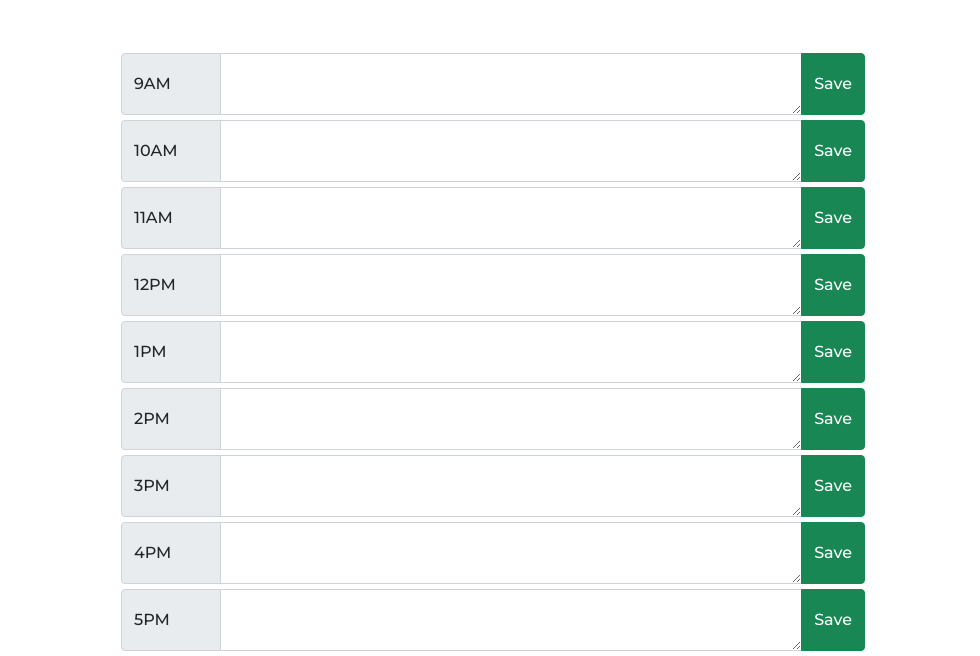
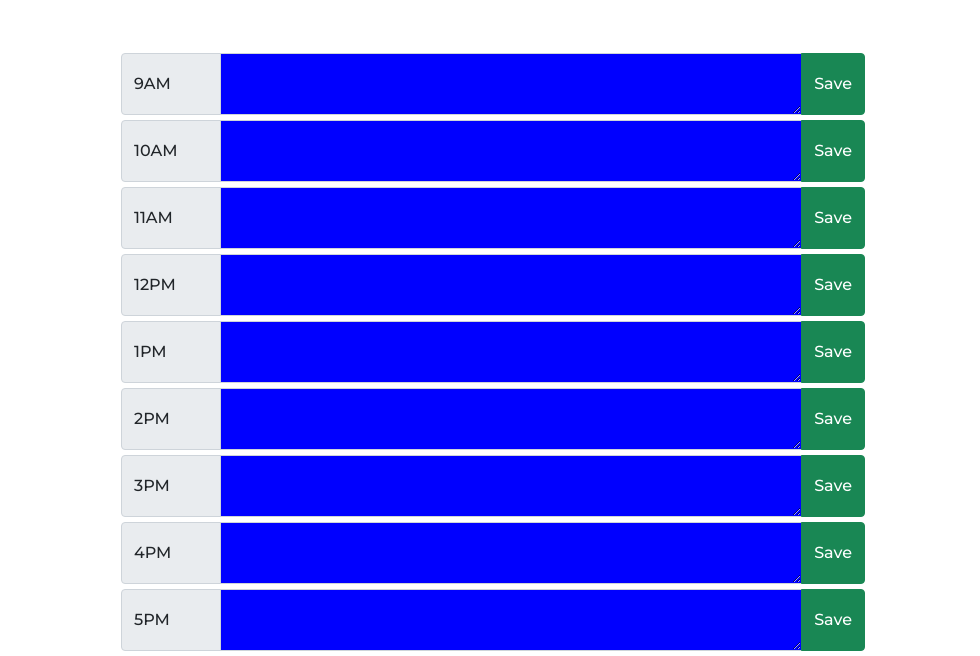
Before and after one commit to tjvig94/daily-planner, a plain HTML site: page index.html in a window 1280 px wide. Shown: the part 187-843 px from the top of the page, without its empty margins (147-1127 px from the left). Drawn offline with nearby package versions, Linux system fonts and the light colour scheme.

Commit message:
Textarea changes color based on current time

```diff
--- a/assets/js/script.js
+++ b/assets/js/script.js
@@ -1,28 +1,38 @@
 $(document).ready(function() {
 
+    let now = dayjs();
+
+    const hourRows = [
+        "nine-am", "ten-am", "eleven-am", "twelve-pm", "one-pm", "two-pm", "three-pm", "four-pm", "five-pm"
+    ]
+
+    // function to get the task associated with the time from local storage
     function displayTask(time) {
         $("#" + time).val(localStorage.getItem(time));
     };
-
-    displayTask("nine-am");
-    displayTask("ten-am");
-    displayTask("eleven-am");
-    displayTask("twelve-pm");
-    displayTask("one-pm");
-    displayTask("two-pm");
-    displayTask("three-pm");
-    displayTask("four-pm");
-    displayTask("five-pm");
-
+    // place the task in each associated time row
+    hourRows.forEach(element => {
+        displayTask(element);
+    });
+    // saves task written in textbox to local storage
     function saveTask() {
         let currentHour = $(this).data("time");
         let currentTask = $("#" + currentHour).val();
-        let currentTaskBox = $("#" + currentHour);
         if (currentTask !== "") {
             localStorage.setItem(currentHour, currentTask);
-
         };
     };
 
+    hourRows.forEach(element => {
+        let currentElement = $("#" + element);
+        if (currentElement.data("hour") == now.$H) {
+            currentElement.css("background-color", "green");
+        } else if (currentElement.data("hour") < now.$H) {
+            currentElement.css("background-color", "gray");
+        } else if (currentElement.data("hour") > now.$H) {
+            currentElement.css("background-color", "blue")
+        };
+    });
+    // Save function when the save button is clicked
     $(".btn").on("click", saveTask);
 });
--- a/index.html
+++ b/index.html
@@ -32,61 +32,61 @@
             <div class="row">
                 <div class="input-group">
                     <span class="input-group-text">9AM</span>
-                    <textarea id="nine-am" class="form-control hour-input" data-time="nine-am" aria-label="With textarea"></textarea>
+                    <textarea id="nine-am" class="form-control" data-hour="9" aria-label="With textarea"></textarea>
                     <button type="button" class="btn btn-success" data-time="nine-am">Save</button>
                 </div>
             </div>
             <div class="row">
                 <div class="input-group">
                     <span class="input-group-text hour-input">10AM</span>
-                    <textarea id="ten-am"class="form-control" aria-label="With textarea"></textarea>
+                    <textarea id="ten-am"class="form-control" data-hour="10" aria-label="With textarea"></textarea>
                     <button type="button" class="btn btn-success" data-time="ten-am">Save</button>
                 </div>
             </div>
             <div class="row">
                 <div class="input-group">
                     <span class="input-group-text hour-input">11AM</span>
-                    <textarea id="eleven-am" class="form-control" aria-label="With textarea"></textarea>
+                    <textarea id="eleven-am" class="form-control" data-hour="11" aria-label="With textarea"></textarea>
                     <button type="button" class="btn btn-success" data-time="eleven-am">Save</button>
                 </div>
             </div>
             <div class="row">
                 <div class="input-group">
                     <span class="input-group-text hour-input">12PM</span>
-                    <textarea id="twelve-pm" class="form-control" aria-label="With textarea"></textarea>
+                    <textarea id="twelve-pm" class="form-control" data-hour="12" aria-label="With textarea"></textarea>
                     <button type="button" class="btn btn-success" data-time="twelve-pm">Save</button>
                 </div>
             </div>
             <div class="row">
                 <div class="input-group">
                     <span class="input-group-text hour-input">1PM</span>
-                    <textarea id="one-pm" class="form-control" aria-label="With textarea"></textarea>
+                    <textarea id="one-pm" class="form-control" data-hour="13" aria-label="With textarea"></textarea>
                     <button type="button" class="btn btn-success" data-time="one-pm">Save</button>
                 </div>
             </div>
             <div class="row">
                 <div class="input-group">
                     <span class="input-group-text hour-input">2PM</span>
-                    <textarea id="two-pm" class="form-control" aria-label="With textarea"></textarea>
+                    <textarea id="two-pm" class="form-control" data-hour="14" aria-label="With textarea"></textarea>
                     <button type="button" class="btn btn-success" data-time="two-pm">Save</button>
                 </div>
             </div>
             <div class="row">
                 <div class="input-group">
                     <span class="input-group-text hour-input">3PM</span>
-                    <textarea id="three-pm" class="form-control" aria-label="With textarea"></textarea>
+                    <textarea id="three-pm" class="form-control" data-hour="15" aria-label="With textarea"></textarea>
                     <button type="button" class="btn btn-success" data-time="three-pm">Save</button>
                 </div>
             </div>
             <div class="row">
                 <div class="input-group">
                     <span class="input-group-text hour-input">4PM</span>
-                    <textarea id="four-pm" class="form-control" aria-label="With textarea"></textarea>
+                    <textarea id="four-pm" class="form-control" data-hour="16" aria-label="With textarea"></textarea>
                     <button type="button" class="btn btn-success" data-time="four-pm">Save</button>
                 </div>
                 <div class="input-group">
                     <span class="input-group-text hour-input">5PM</span>
-                    <textarea id="five-pm" class="form-control" aria-label="With textarea"></textarea>
+                    <textarea id="five-pm" class="form-control" data-hour="17" aria-label="With textarea"></textarea>
                     <button type="button" class="btn btn-success" data-time="five-pm">Save</button>
                 </div>
             </div>
@@ -96,5 +96,7 @@
     <!-- Scripts -->
     <script src="https://cdn.jsdelivr.net/npm/bootstrap@5.0.0-beta1/dist/js/bootstrap.bundle.min.js" integrity="sha384-ygbV9kiqUc6oa4msXn9868pTtWMgiQaeYH7/t7LECLbyPA2x65Kgf80OJFdroafW" crossorigin="anonymous"></script>
     <script src="assets/js/script.js"></script>
+    <script src="https://cdnjs.cloudflare.com/ajax/libs/dayjs/1.10.3/dayjs.min.js" integrity="sha512-0fcCRl828lBlrSCa8QJY51mtNqTcHxabaXVLPgw/jPA5Nutujh6CbTdDgRzl9aSPYW/uuE7c4SffFUQFBAy6lg==" crossorigin="anonymous"></script>
+
 </body>
 </html>
```
